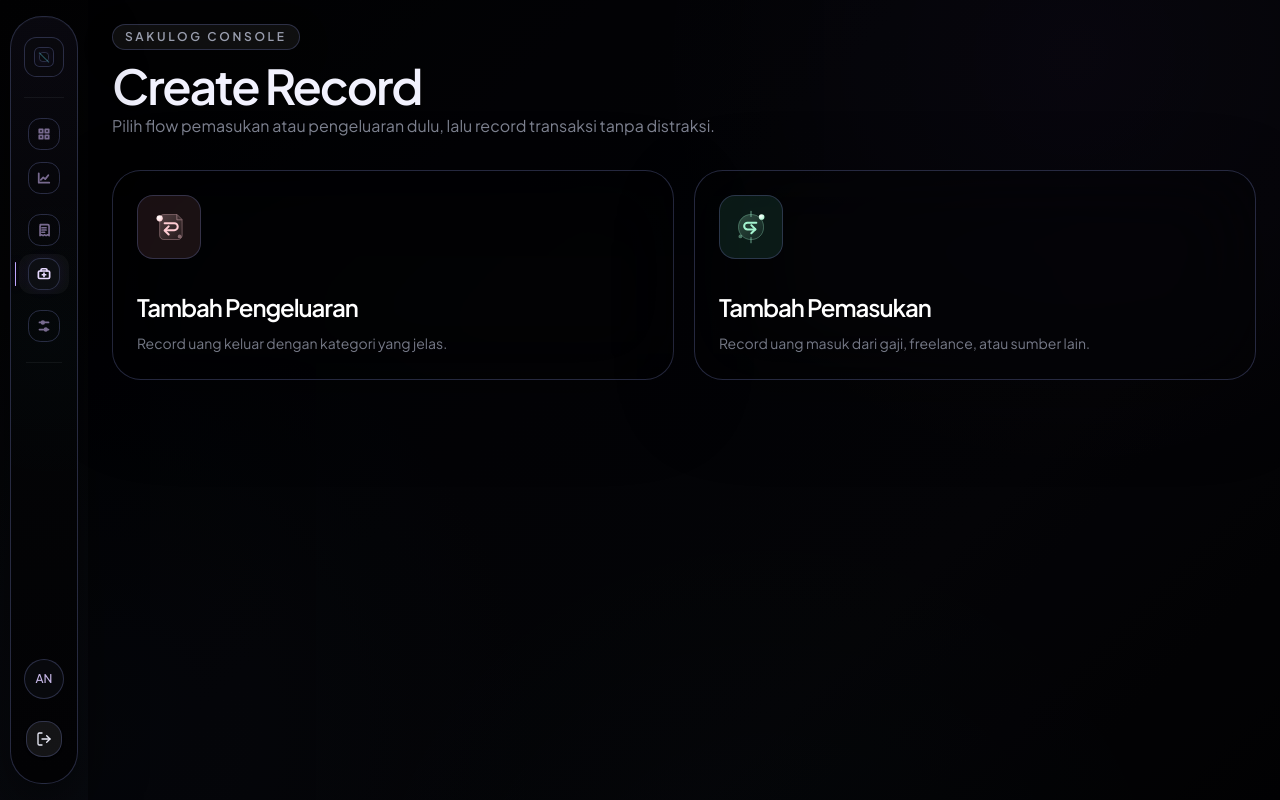
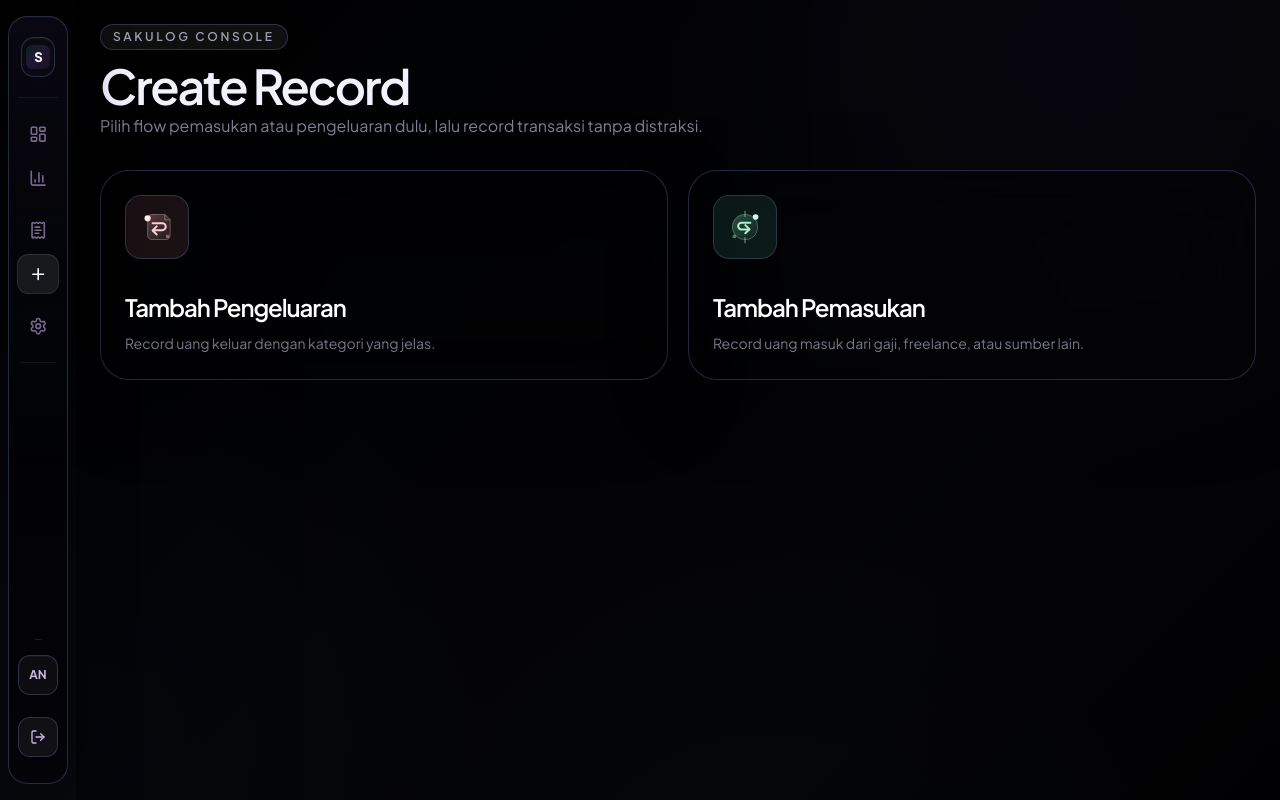
Before and after one commit to BagasNuryaman15/SakuLog, a Next.js app: page /add in a window 1280 px wide. Built offline with nearby package versions, Linux system fonts and the light colour scheme.

Commit message:
Polish sidebar rail and add transaction branches

```diff
--- a/app/(dashboard)/add/page.tsx
+++ b/app/(dashboard)/add/page.tsx
@@ -1,6 +1,7 @@
 "use client";
 
-import { useState } from "react";
+import { Suspense, useState } from "react";
+import { useRouter, useSearchParams } from "next/navigation";
 
 import { ExpenseForm } from "@/components/forms/expense-form";
 import { IncomeForm } from "@/components/forms/income-form";
@@ -8,8 +9,34 @@ import { TransactionTypeChoice } from "@/components/forms/transaction-type-choic
 import { PageHeader } from "@/components/layout/page-header";
 import type { TransactionType } from "@/types/transaction";
 
+function getTransactionTypeFromQuery(type: string | null): TransactionType | null {
+  return type === "expense" || type === "income" ? type : null;
+}
+
 export default function AddPage() {
-  const [selectedType, setSelectedType] = useState<TransactionType | null>(null);
+  return (
+    <Suspense fallback={<AddPageFallback />}>
+      <AddPageContent />
+    </Suspense>
+  );
+}
+
+function AddPageContent() {
+  const router = useRouter();
+  const searchParams = useSearchParams();
+  const queryType = getTransactionTypeFromQuery(searchParams.get("type"));
+  const [selectedType, setSelectedType] = useState<TransactionType | null>(queryType);
+  const activeType = queryType ?? selectedType;
+
+  function handleSelectType(type: TransactionType) {
+    setSelectedType(type);
+    router.replace(`/add?type=${type}`);
+  }
+
+  function handleBackToChoice() {
+    setSelectedType(null);
+    router.replace("/add");
+  }
 
   return (
     <div className="space-y-8">
@@ -18,13 +45,24 @@ export default function AddPage() {
         description="Pilih flow pemasukan atau pengeluaran dulu, lalu record transaksi tanpa distraksi."
       />
 
-      {!selectedType ? (
-        <TransactionTypeChoice onSelect={setSelectedType} />
-      ) : selectedType === "expense" ? (
-        <ExpenseForm onBack={() => setSelectedType(null)} />
+      {!activeType ? (
+        <TransactionTypeChoice onSelect={handleSelectType} />
+      ) : activeType === "expense" ? (
+        <ExpenseForm onBack={handleBackToChoice} />
       ) : (
-        <IncomeForm onBack={() => setSelectedType(null)} />
+        <IncomeForm onBack={handleBackToChoice} />
       )}
     </div>
   );
 }
+
+function AddPageFallback() {
+  return (
+    <div className="space-y-8">
+      <PageHeader
+        title="Create Record"
+        description="Pilih flow pemasukan atau pengeluaran dulu, lalu record transaksi tanpa distraksi."
+      />
+    </div>
+  );
+}
--- a/components/layout/app-sidebar.tsx
+++ b/components/layout/app-sidebar.tsx
@@ -1,23 +1,29 @@
 "use client";
 
-import { useState, type ComponentType, type SVGProps } from "react";
+import { Suspense, useState } from "react";
 import Link from "next/link";
-import { usePathname } from "next/navigation";
-import { PanelLeftClose } from "lucide-react";
+import { usePathname, useSearchParams } from "next/navigation";
+import {
+  BarChart3,
+  LayoutDashboard,
+  PanelLeftClose,
+  Plus,
+  ReceiptText,
+  Settings,
+  type LucideIcon
+} from "lucide-react";
 
 import { LogoutButton } from "@/components/auth/logout-button";
 import { mainNavigation } from "@/lib/constants/navigation";
 import { cn } from "@/lib/utils";
 import type { NavigationItem } from "@/types/navigation";
 
-type SidebarIconProps = SVGProps<SVGSVGElement>;
-
-const icons: Record<NavigationItem["icon"], ComponentType<SidebarIconProps>> = {
-  "layout-dashboard": DashboardGlyph,
-  list: LedgerGlyph,
-  plus: AddRecordGlyph,
-  chart: ReportGlyph,
-  settings: SettingsGlyph
+const icons: Record<NavigationItem["icon"], LucideIcon> = {
+  "layout-dashboard": LayoutDashboard,
+  list: ReceiptText,
+  plus: Plus,
+  chart: BarChart3,
+  settings: Settings
 };
 
 export function AppSidebar() {
@@ -42,42 +48,48 @@ export function AppSidebar() {
     <aside
       className={cn(
         "group/sidebar relative z-20 hidden min-h-screen shrink-0 transition-[width,padding] duration-300 ease-out lg:flex",
-        isCollapsed ? "w-[5.5rem] px-2.5 py-4" : "w-64 px-4 py-4"
+        isCollapsed ? "w-[4.75rem] px-2 py-4" : "w-64 px-4 py-4"
       )}
     >
       <div
         className={cn(
-          "relative flex min-h-0 w-full flex-1 flex-col overflow-hidden border border-[rgba(214,226,255,0.065)] bg-[linear-gradient(180deg,rgba(5,6,8,0.975),rgba(2,2,4,0.99))] shadow-[inset_0_1px_0_rgba(255,255,255,0.026),0_24px_60px_rgba(0,0,0,0.6)] backdrop-blur-[18px]",
-          isCollapsed ? "rounded-[2rem] px-2 py-4" : "rounded-[1.5rem] px-4 py-4"
+          "relative flex min-h-0 w-full flex-1 flex-col overflow-visible border border-[rgba(214,226,255,0.07)] bg-[linear-gradient(180deg,rgba(5,6,10,0.985),rgba(2,2,4,0.99)_58%,rgba(4,3,8,0.99))] shadow-[inset_0_1px_0_rgba(255,255,255,0.032),0_24px_60px_rgba(0,0,0,0.62)] backdrop-blur-[18px]",
+          isCollapsed ? "rounded-[1.2rem] px-2 py-4" : "rounded-[1.25rem] px-4 py-4"
         )}
       >
-        <div className="pointer-events-none absolute inset-0 bg-[radial-gradient(circle_at_50%_0%,rgba(146,82,255,0.032),transparent_38%),radial-gradient(circle_at_60%_42%,rgba(34,211,238,0.014),transparent_34%)]" />
+        <div className="pointer-events-none absolute inset-0 rounded-[inherit] bg-[radial-gradient(circle_at_50%_0%,rgba(146,82,255,0.035),transparent_38%),radial-gradient(circle_at_60%_42%,rgba(34,211,238,0.012),transparent_34%)]" />
 
         <div className="relative flex h-12 items-center justify-between gap-3 px-1">
           {isCollapsed ? (
             <button
               type="button"
               onClick={() => setIsCollapsed(false)}
-              className="mx-auto flex h-10 w-10 items-center justify-center rounded-md border border-[rgba(214,226,255,0.1)] bg-[rgba(10,11,15,0.72)] text-[#B9A9D8] transition hover:-translate-y-px hover:border-[rgba(214,226,255,0.18)] hover:bg-[rgba(255,255,255,0.045)] hover:text-[#F8F4FF] focus-visible:outline-none focus-visible:ring-2 focus-visible:ring-[#67E8F9]/24"
+              className="group/brand mx-auto flex h-10 w-10 items-center justify-center rounded-[0.8rem] border border-white/[0.08] bg-[rgba(11,12,18,0.78)] text-[#C7B8E8] shadow-[inset_0_1px_0_rgba(255,255,255,0.035)] transition hover:-translate-y-px hover:border-[#BFA7FF]/22 hover:bg-white/[0.045] hover:text-[#F8F4FF] focus-visible:outline-none focus-visible:ring-2 focus-visible:ring-[#BFA7FF]/30 focus-visible:ring-offset-2 focus-visible:ring-offset-black"
               aria-label="Expand sidebar"
               title="Expand sidebar"
             >
-              <WireframeCube />
+              <SidebarBrandSlot />
+              <SidebarTooltip label="Expand sidebar" show={isCollapsed} />
             </button>
           ) : (
             <>
               <Link
                 href="/dashboard"
-                className="flex h-11 items-center gap-3 rounded-md border border-[rgba(214,226,255,0.1)] bg-[rgba(10,11,15,0.72)] px-3 text-sm font-semibold text-[#F8F4FF]"
+                className="group/brand flex h-12 min-w-0 items-center gap-3 rounded-[0.9rem] border border-white/[0.08] bg-[rgba(11,12,18,0.78)] px-2.5 text-sm font-semibold text-[#F8F4FF] shadow-[inset_0_1px_0_rgba(255,255,255,0.035)] transition hover:-translate-y-px hover:border-[#BFA7FF]/22 hover:bg-white/[0.045] focus-visible:outline-none focus-visible:ring-2 focus-visible:ring-[#BFA7FF]/28 focus-visible:ring-offset-2 focus-visible:ring-offset-black"
                 aria-label="SakuLog dashboard"
               >
-                <WireframeCube />
-                SakuLog
+                <SidebarBrandSlot />
+                <span className="min-w-0">
+                  <span className="block truncate leading-none">SakuLog</span>
+                  <span className="mt-1 block truncate text-[0.62rem] font-bold uppercase tracking-[0.22em] text-[#67E8F9]/48">
+                    Money OS
+                  </span>
+                </span>
               </Link>
               <button
                 type="button"
                 onClick={() => setIsCollapsed(true)}
-                className="flex h-10 w-10 shrink-0 items-center justify-center rounded-md border border-[rgba(214,226,255,0.1)] bg-[rgba(10,11,15,0.66)] text-[#B9A9D8] transition hover:-translate-y-px hover:border-[rgba(214,226,255,0.18)] hover:bg-[rgba(255,255,255,0.045)] hover:text-[#F8F4FF] focus-visible:outline-none focus-visible:ring-2 focus-visible:ring-[#67E8F9]/24"
+                className="flex h-10 w-10 shrink-0 items-center justify-center rounded-[0.75rem] border border-white/[0.08] bg-[rgba(10,11,15,0.66)] text-[#B9A9D8] transition hover:-translate-y-px hover:border-[#BFA7FF]/22 hover:bg-white/[0.045] hover:text-[#F8F4FF] focus-visible:outline-none focus-visible:ring-2 focus-visible:ring-[#BFA7FF]/28 focus-visible:ring-offset-2 focus-visible:ring-offset-black"
                 aria-label="Collapse sidebar"
               >
                 <PanelLeftClose className="h-4 w-4" />
@@ -93,7 +105,7 @@ export function AppSidebar() {
           )}
         />
 
-        <nav className="relative mt-4 space-y-3">
+        <nav className="relative mt-4 space-y-3" aria-label="Dashboard navigation">
           {navigationSections.map((section) => (
             <div key={section.title} className="space-y-1">
               <p
@@ -107,45 +119,50 @@ export function AppSidebar() {
               {section.items.map((item) => {
                 const Icon = icons[item.icon];
                 const isActive = pathname === item.href;
+                const isAddItem = item.href === "/add";
 
                 return (
+                  <div key={item.href}>
                     <Link
-                    key={item.href}
                       href={item.href}
                       className={cn(
-                      "group relative flex h-12 items-center rounded-md text-sm font-medium text-[#9B89B8]/72 transition-all duration-200 ease-out",
-                      isCollapsed ? "h-10 justify-center px-0" : "gap-3 px-3",
-                      "hover:bg-[rgba(255,255,255,0.045)] hover:text-[#F8F4FF]",
+                        "group relative flex h-10 items-center rounded-[0.72rem] text-sm font-semibold text-[#9B89B8]/74 transition-all duration-200 ease-out focus-visible:outline-none focus-visible:ring-2 focus-visible:ring-[#BFA7FF]/28 focus-visible:ring-offset-2 focus-visible:ring-offset-black",
+                        isCollapsed ? "justify-center px-0" : "gap-3 px-3",
+                        "hover:-translate-y-px hover:bg-[rgba(255,255,255,0.045)] hover:text-[#F8F4FF]",
                         isActive &&
                           (isCollapsed
-                          ? "bg-[rgba(255,255,255,0.035)] text-[#F8F4FF]"
-                          : "border border-[rgba(214,226,255,0.15)] bg-[linear-gradient(135deg,rgba(16,17,23,0.82),rgba(91,39,204,0.18),rgba(170,60,220,0.08))] text-[#F8F4FF] shadow-[0_0_16px_rgba(106,44,255,0.09)]")
+                            ? "bg-[rgba(255,255,255,0.078)] text-[#F8F4FF] shadow-[inset_0_1px_0_rgba(255,255,255,0.05)]"
+                            : "border border-white/[0.08] bg-[rgba(255,255,255,0.07)] text-[#F8F4FF] shadow-[inset_0_1px_0_rgba(255,255,255,0.04)]")
                       )}
+                      aria-current={isActive && !isAddItem ? "page" : undefined}
+                      aria-label={isCollapsed ? item.title : undefined}
                       title={isCollapsed ? item.title : undefined}
                     >
                       {isActive ? (
                         <span
-                        className={cn(
-                          "absolute rounded-full bg-[#BFA7FF] shadow-[0_0_12px_rgba(176,64,255,0.34)] transition-all duration-200",
-                          isCollapsed ? "-left-1 top-1/2 h-6 w-px -translate-y-1/2" : "inset-y-2.5 left-0 w-px"
-                        )}
+                          className="pointer-events-none absolute inset-0 rounded-[0.72rem] ring-1 ring-inset ring-white/[0.075]"
+                          aria-hidden="true"
                         />
                       ) : null}
                       <span
                         className={cn(
-                        "flex items-center justify-center rounded-md border transition-all duration-200 group-hover:-translate-y-px",
-                        isCollapsed ? "h-8 w-8" : "h-8 w-8",
-                        isActive
-                          ? "border-[rgba(214,226,255,0.14)] bg-[rgba(14,15,20,0.7)] text-[#E6D8FF] shadow-[0_0_12px_rgba(106,44,255,0.08)]"
-                          : "border-transparent bg-transparent text-[#9B89B8]/76 group-hover:border-[rgba(214,226,255,0.12)] group-hover:bg-[rgba(14,15,20,0.52)] group-hover:text-[#F8F4FF]"
+                          "relative z-10 flex h-8 w-8 shrink-0 items-center justify-center transition-colors duration-200",
+                          isActive ? "text-[#F8F4FF]" : "text-[#9B89B8]/76 group-hover:text-[#F8F4FF]"
                         )}
                       >
-                      <Icon className="h-[1.125rem] w-[1.125rem]" />
+                        <Icon className="h-[1.15rem] w-[1.15rem]" strokeWidth={2.1} />
                       </span>
-                    <span className={cn("whitespace-nowrap transition", isCollapsed && "hidden")}>
+                      <span className={cn("relative z-10 whitespace-nowrap transition", isCollapsed && "hidden")}>
                         {item.title}
                       </span>
+                      <SidebarTooltip label={item.title} show={isCollapsed} />
                     </Link>
+                    {isAddItem && !isCollapsed ? (
+                      <Suspense fallback={<AddBranchLinksStatic />}>
+                        <AddBranchLinks pathname={pathname} />
+                      </Suspense>
+                    ) : null}
+                  </div>
                 );
               })}
             </div>
@@ -162,11 +179,25 @@ export function AppSidebar() {
         <div
           className={cn(
             "relative mt-auto border-[rgba(214,226,255,0.08)] transition-all",
-            isCollapsed ? "flex flex-col items-center gap-2.5 pb-2.5 pt-4" : "rounded-md border p-3"
+            isCollapsed
+              ? "flex flex-col items-center gap-2.5 pb-2.5 pt-4"
+              : "overflow-hidden rounded-[0.9rem] border bg-[rgba(255,255,255,0.045)] p-3 shadow-[inset_0_1px_0_rgba(255,255,255,0.03)]"
           )}
         >
-          <div className={cn("flex h-10 w-10 items-center justify-center rounded-full border border-[rgba(214,226,255,0.12)] bg-[rgba(12,13,18,0.7)] text-xs font-medium text-[#C7B8E8]", !isCollapsed && "mb-3")}>
+          <span
+            className="pointer-events-none absolute inset-x-4 top-0 h-px bg-[linear-gradient(90deg,transparent,rgba(191,167,255,0.2),transparent)]"
+            aria-hidden="true"
+          />
+          <div
+            className={cn(
+              "relative flex h-10 w-10 items-center justify-center rounded-[0.75rem] border border-white/[0.08] bg-white/[0.045] text-xs font-bold text-[#C7B8E8] shadow-[inset_0_1px_0_rgba(255,255,255,0.04)]",
+              !isCollapsed && "mb-3"
+            )}
+            title="Session secured"
+            aria-label="Session secured"
+          >
             AN
+            <SidebarTooltip label="Session secured" show={isCollapsed} />
           </div>
           <p className={cn("text-sm font-semibold text-[#F8F4FF]", isCollapsed && "sr-only")}>
             Session secured
@@ -175,7 +206,10 @@ export function AppSidebar() {
             Workspace pribadi untuk membaca cashflow tanpa noise.
           </p>
           <LogoutButton
-            className={cn("mt-3 justify-start px-3", isCollapsed && "h-9 w-9 justify-center px-0")}
+            className={cn(
+              "mt-3 border-[rgba(214,226,255,0.1)] bg-white/[0.055] px-3 text-[#C7B8E8] hover:border-[#BFA7FF]/24 hover:bg-white/[0.085] hover:text-[#F8F4FF] focus-visible:ring-[#BFA7FF]/28",
+              isCollapsed && "h-10 w-10 justify-center rounded-[0.75rem] px-0"
+            )}
             labelClassName={cn(isCollapsed && "sr-only")}
             variant="secondary"
           />
@@ -185,97 +219,79 @@ export function AppSidebar() {
   );
 }
 
-function WireframeCube() {
+function AddBranchLinksStatic() {
   return (
-    <span className="relative flex h-5 w-5 items-center justify-center rounded-[0.35rem] border border-[rgba(214,226,255,0.18)] bg-[rgba(10,11,15,0.76)]">
-      <span className="h-2.5 w-2.5 rounded-[0.22rem] border border-[#BFA7FF]/58 shadow-[0_0_10px_rgba(146,82,255,0.14)]" />
-      <span className="absolute h-px w-3.5 rotate-45 bg-[#67E8F9]/34" />
+    <div className="ml-7 mt-1.5 space-y-1 border-l border-white/[0.07] pl-3">
+      <SidebarBranchLink href="/add?type=expense" isActive={false} label="Pengeluaran" />
+      <SidebarBranchLink href="/add?type=income" isActive={false} label="Pemasukan" />
+    </div>
+  );
+}
+
+function AddBranchLinks({ pathname }: { pathname: string }) {
+  const searchParams = useSearchParams();
+  const addType = searchParams.get("type");
+
+  return (
+    <div className="ml-7 mt-1.5 space-y-1 border-l border-white/[0.07] pl-3">
+      <SidebarBranchLink
+        href="/add?type=expense"
+        isActive={pathname === "/add" && addType === "expense"}
+        label="Pengeluaran"
+      />
+      <SidebarBranchLink
+        href="/add?type=income"
+        isActive={pathname === "/add" && addType === "income"}
+        label="Pemasukan"
+      />
+    </div>
+  );
+}
+
+function SidebarTooltip({ label, show }: { label: string; show: boolean }) {
+  if (!show) {
+    return null;
+  }
+
+  return (
+    <span
+      className="pointer-events-none absolute left-full top-1/2 z-40 ml-3 -translate-y-1/2 whitespace-nowrap rounded-[0.62rem] border border-white/[0.08] bg-[rgba(5,6,10,0.96)] px-3 py-2 text-xs font-semibold text-[#F8F4FF] opacity-0 shadow-[0_16px_34px_rgba(0,0,0,0.42)] backdrop-blur transition-all duration-150 before:absolute before:left-[-0.32rem] before:top-1/2 before:h-2.5 before:w-2.5 before:-translate-y-1/2 before:rotate-45 before:border-b before:border-l before:border-white/[0.08] before:bg-[rgba(5,6,10,0.96)] group-hover:translate-x-1 group-hover:opacity-100 group-focus-visible:translate-x-1 group-focus-visible:opacity-100"
+      role="tooltip"
+    >
+      {label}
     </span>
   );
 }
 
-function DashboardGlyph(props: SidebarIconProps) {
+function SidebarBranchLink({
+  href,
+  isActive,
+  label
+}: {
+  href: string;
+  isActive: boolean;
+  label: string;
+}) {
   return (
-    <svg fill="none" viewBox="0 0 24 24" aria-hidden="true" {...props}>
-      <path
-        d="M5.75 5.75h4.5v4.5h-4.5v-4.5ZM13.75 5.75h4.5v4.5h-4.5v-4.5ZM5.75 13.75h4.5v4.5h-4.5v-4.5ZM13.75 13.75h4.5v4.5h-4.5v-4.5Z"
-        stroke="currentColor"
-        strokeLinejoin="round"
-        strokeWidth="2.35"
-      />
-    </svg>
+    <Link
+      href={href}
+      className={cn(
+        "group relative flex h-8 items-center rounded-[0.58rem] px-3 text-xs font-semibold text-[#9B89B8]/74 transition-all duration-200 focus-visible:outline-none focus-visible:ring-2 focus-visible:ring-[#BFA7FF]/24 focus-visible:ring-offset-2 focus-visible:ring-offset-black",
+        "hover:-translate-y-px hover:bg-white/[0.04] hover:text-[#F8F4FF]",
+        isActive && "bg-white/[0.065] text-[#F8F4FF] ring-1 ring-inset ring-white/[0.07]"
+      )}
+      aria-current={isActive ? "page" : undefined}
+    >
+      <span className="truncate">{label}</span>
+    </Link>
   );
 }
 
-function LedgerGlyph(props: SidebarIconProps) {
+function SidebarBrandSlot() {
   return (
-    <svg fill="none" viewBox="0 0 24 24" aria-hidden="true" {...props}>
-      <path
-        d="M7 4.75h10c1.1 0 1.75.65 1.75 1.75v13l-2-1.15-2 1.15-2-1.15-2 1.15-2-1.15-2 1.15v-13c0-1.1.65-1.75 1.75-1.75Z"
-        stroke="currentColor"
-        strokeLinejoin="round"
-        strokeWidth="2.25"
-      />
-      <path
-        d="M9.25 9h5.5M9.25 12h5.5M9.25 15h3.5"
-        stroke="currentColor"
-        strokeLinecap="round"
-        strokeWidth="2.25"
-      />
-    </svg>
+    <span className="relative flex h-6 w-6 shrink-0 items-center justify-center text-[0.82rem] font-black tracking-[-0.06em] text-[#F8F4FF]">
+      <span className="absolute inset-0 rounded-[0.4rem] bg-[linear-gradient(135deg,rgba(103,232,249,0.12),rgba(179,107,255,0.2),rgba(225,77,170,0.12))] opacity-70" />
+      <span className="relative">S</span>
+    </span>
   );
 }
-
-function AddRecordGlyph(props: SidebarIconProps) {
-  return (
-    <svg fill="none" viewBox="0 0 24 24" aria-hidden="true" {...props}>
-      <path
-        d="M6.25 8h11.5c1.1 0 1.75.65 1.75 1.75v6.5c0 1.1-.65 1.75-1.75 1.75H6.25c-1.1 0-1.75-.65-1.75-1.75v-6.5C4.5 8.65 5.15 8 6.25 8Z"
-        stroke="currentColor"
-        strokeLinejoin="round"
-        strokeWidth="2.25"
-      />
-      <path
-        d="M8 8V6.75C8 5.7 8.7 5 9.75 5h4.5C15.3 5 16 5.7 16 6.75V8M12 10.75v4.5M9.75 13h4.5"
-        stroke="currentColor"
-        strokeLinecap="round"
-        strokeLinejoin="round"
-        strokeWidth="2.25"
-      />
-    </svg>
-  );
-}
-
-function ReportGlyph(props: SidebarIconProps) {
-  return (
-    <svg fill="none" viewBox="0 0 24 24" aria-hidden="true" {...props}>
-      <path
-        d="M5 18.25h14M5 18.25V5.75"
-        stroke="currentColor"
-        strokeLinecap="round"
-        strokeWidth="2.35"
-      />
-      <path
-        d="M7.75 14.5 11 11.25l2.65 2.25 4.1-5.25"
-        stroke="currentColor"
-        strokeLinecap="round"
-        strokeLinejoin="round"
-        strokeWidth="2.35"
-      />
-    </svg>
-  );
-}
-
-function SettingsGlyph(props: SidebarIconProps) {
-  return (
-    <svg fill="none" viewBox="0 0 24 24" aria-hidden="true" {...props}>
-      <path
-        d="M6 7.25h12M6 16.75h12M8.75 7.25a1.75 1.75 0 1 0 3.5 0 1.75 1.75 0 0 0-3.5 0ZM12.75 16.75a1.75 1.75 0 1 0 3.5 0 1.75 1.75 0 0 0-3.5 0Z"
-        stroke="currentColor"
-        strokeLinecap="round"
-        strokeLinejoin="round"
-        strokeWidth="2.35"
-      />
-    </svg>
-  );
-}
```
Also changed, not shown: 2 other files (tests, documents, lock files or other folders). Lines whose indentation alone changed are shown as unchanged.
